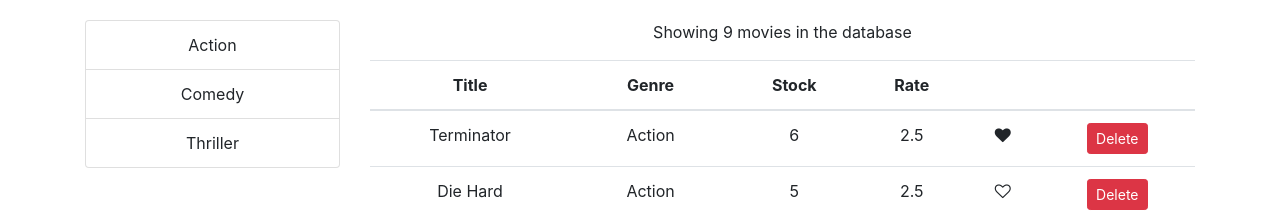
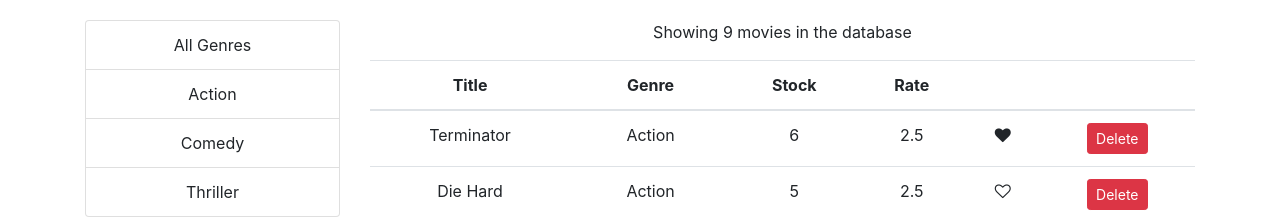
Before and after one commit to Awalamoo7/vidly-app, a React (Create React App) app in the folder frontend/: page / in a window 1280 px wide. Shown: the top 219 px of the page. Built offline with nearby package versions, Linux system fonts and the light colour scheme.

Commit message:
added AllGenres tab to listGroup

```diff
--- a/frontend/src/components/common/listGroup.jsx
+++ b/frontend/src/components/common/listGroup.jsx
@@ -1,13 +1,19 @@
 import React from 'react';
 
 const ListGroup = (props) => {
-    const {items, textProperty, valueProperty} = props;
+    const {items, textProperty, valueProperty, selectedItem, onItemSelect} = props;
 
     return <ul className="list-group">
         {items.map(item => (
-        <li key={item[valueProperty]} className="list-group-item">
+        <li onClick={()=> onItemSelect(item)} key={item[valueProperty]} style={{cursor:'pointer '}}
+        className={item === selectedItem ? "list-group-item active" : "list-group-item"}>
             {item[textProperty]}</li>))}
   </ul>;
 }
 
+ListGroup.defaultProps = {
+    valueProperty: "_id",
+    textProperty: "name"
+}
+
 export default ListGroup;
--- a/frontend/src/components/movies.jsx
+++ b/frontend/src/components/movies.jsx
@@ -15,7 +15,8 @@ class Movies extends Component {
 	};
 
 	componentDidMount() {
-		this.setState({movies: getMovies(), genres: getGenres()})
+		const genres = [{name: 'All Genres'}, ...getGenres()]
+		this.setState({movies: getMovies(), genres})
 	}
 
 	handleDelete = (movie) => {
@@ -33,28 +34,31 @@ class Movies extends Component {
 		this.setState({currentPage: page});
 	};
 	handleGenreSelect = genre => {
-
+		this.setState({selectedGenre: genre, currentPage:1});
 	};
 
 
 	render() {
 		const { length: count } = this.state.movies;
-		const {pageSize, currentPage, movies:allMovies} = this.state;
+		const {pageSize, currentPage, selectedGenre, movies:allMovies} = this.state;
 
 		if (count === 0) return <p>There are no movies in the database</p>;
-		const movies = paginate(allMovies, currentPage, pageSize);
+
+		const filtered = selectedGenre && selectedGenre._id
+			? allMovies.filter(m => m.genre._id === selectedGenre._id)
+			: allMovies;
+		const movies = paginate(filtered, currentPage, pageSize);
 		return (
 			<div className="row">
 				<div className="col-3">
 					<ListGroup
 					items={this.state.genres}
-					textProperty="name"
-					valueProperty="_id"
+					selectedItem={this.state.selectedGenre}
 					onItemSelect={this.handleGenreSelect}/>
 				</div>
 
 				<div className="col">
-				 <p>Showing {count} movies in the database</p>
+				 <p>Showing {filtered.length} movies in the database</p>
 				 <table className="table">
 				 	 <thead>
 						 <tr>
@@ -89,7 +93,7 @@ class Movies extends Component {
 					</tbody>
 				</table>
 				<Pagination
-				itemsCount={count}
+				itemsCount={filtered.length}
 				pageSize={pageSize}
 				currentPage={currentPage}
 				onPageChange={this.handlePageChange}/>
```
